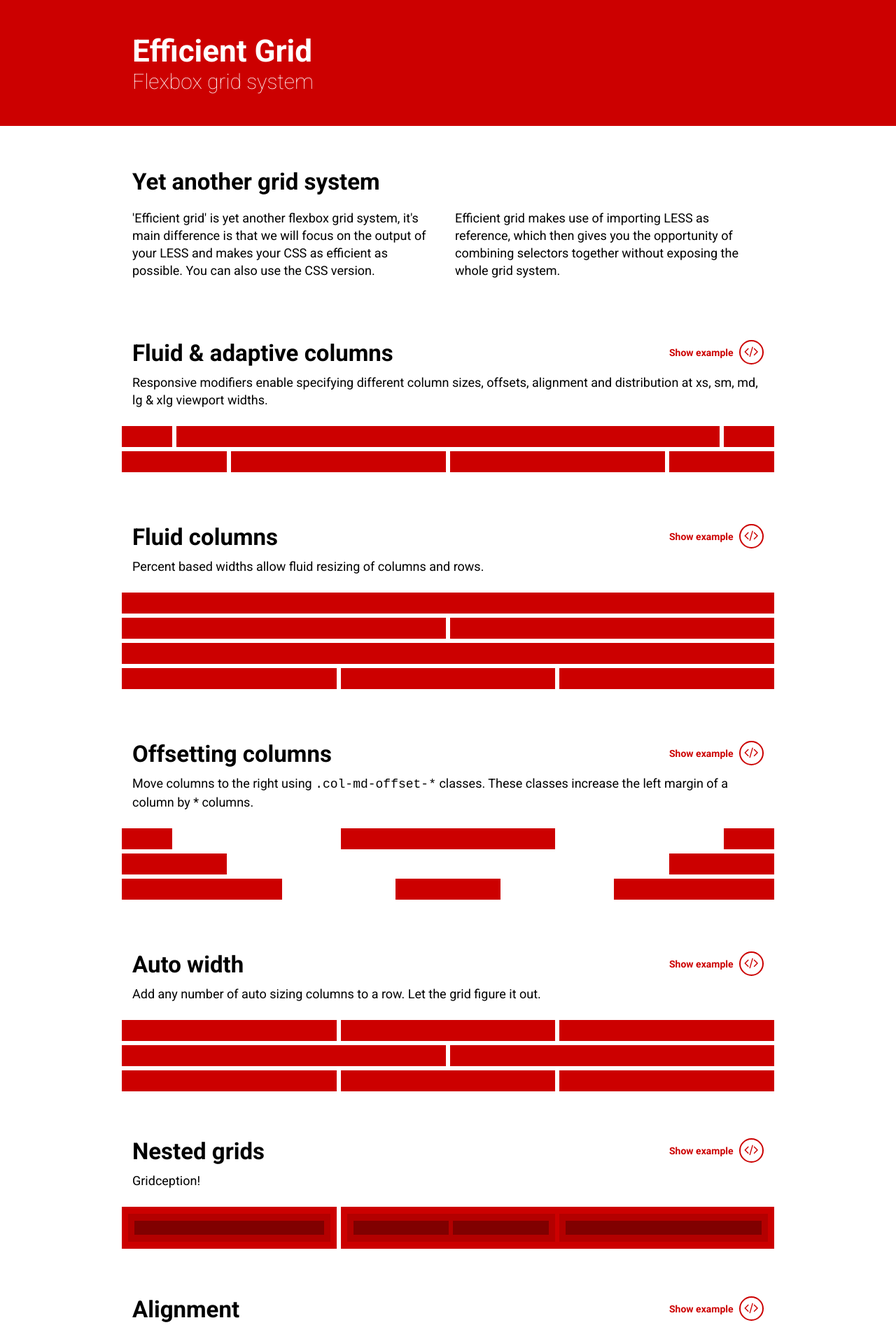
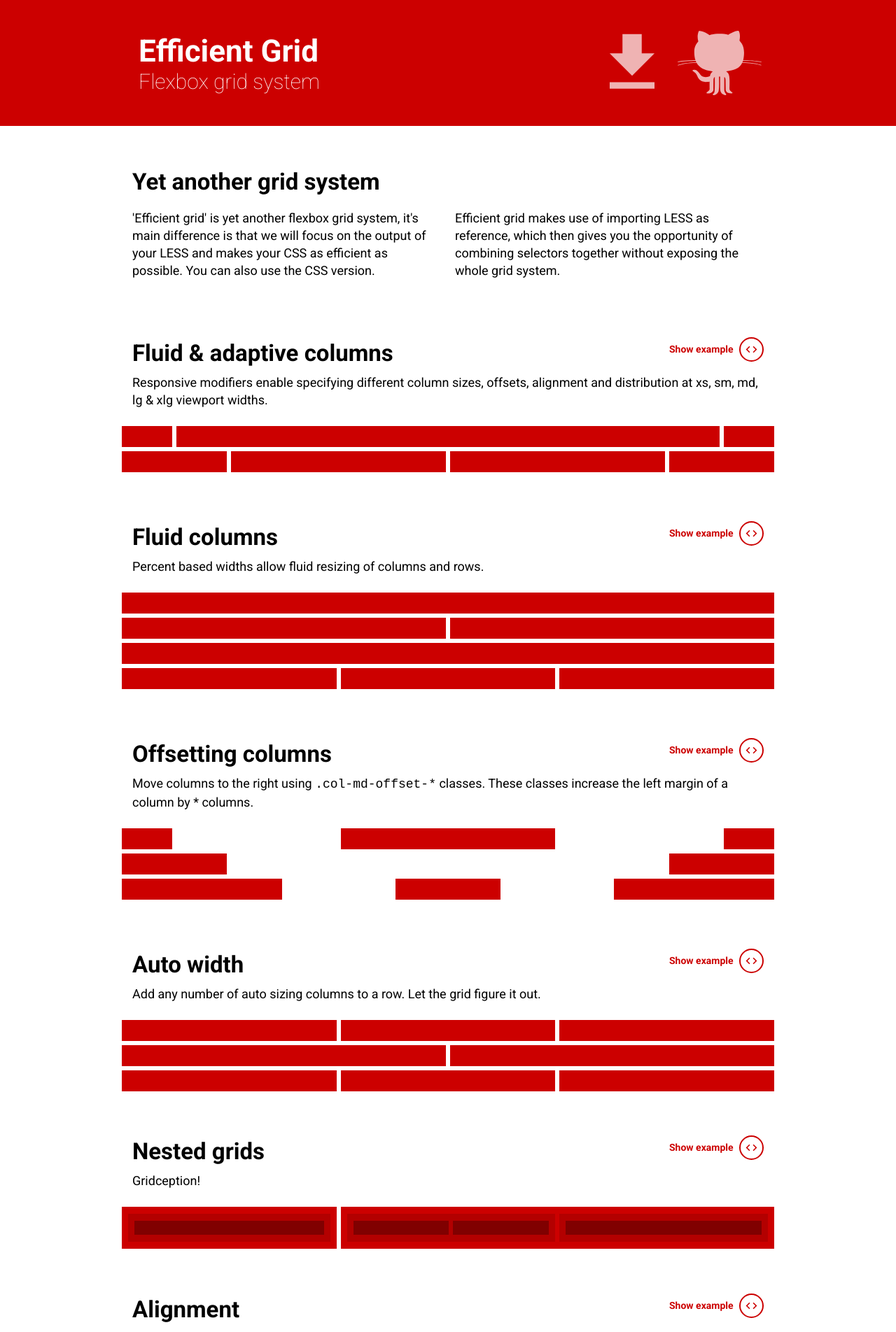
Before and after one commit to BillyBlaze/efficient-grid, a Jekyll site: the page built from index.html, in a window 1280 px wide. Shown: the top 1904 px of the page at 70% size. Built offline with Jekyll 4.4.1, drawn with Linux system fonts in a browser that asks for light colours; nearby versions of some CDN libraries.

Commit message:
Add download and github link

```diff
--- /dev/null
+++ b/_includes/github.html
@@ -0,0 +1,27 @@
+<?xml version="1.0" encoding="iso-8859-1"?>
+<!DOCTYPE svg PUBLIC "-//W3C//DTD SVG 1.1//EN" "http://www.w3.org/Graphics/SVG/1.1/DTD/svg11.dtd">
+<svg
+ version="1.1" xmlns="http://www.w3.org/2000/svg" xmlns:xlink="http://www.w3.org/1999/xlink" x="0px" y="0px" width="512px"
+	 height="512px" viewBox="0 0 512 512" enable-background="new 0 0 512 512" xml:space="preserve"
+><g id="5151e0c8492e5103c096af88a5006e1e"><g></g><path id="XMLID_1_" display="inline" d="M6.962,266.753c22.59-5.641,53.305-13.324,107.118-14.753
+		c-1.487-2.974-2.83-6.053-4.019-9.228c-20.94-0.182-85.43,2.792-107.521,8.25c-0.125,0.039-0.259,0.048-0.393,0.048
+		c-0.739,0-1.42-0.508-1.602-1.256c-0.211-0.873,0.326-1.774,1.208-1.995c21.89-5.41,84.825-8.413,107.118-8.355
+		c-5.017-14.753-7.233-31.655-7.233-50.523c0-33.516,10.437-46.159,24.46-64.02c-10.724-38.197,3.847-64.307,3.847-64.307
+		s22.533-4.671,65.132,25.832c23.089-9.89,84.647-10.714,113.77-2.196c17.88-11.818,50.571-28.585,63.77-23.895
+		c3.568,5.755,11.262,22.513,4.662,59.348c4.489,8.077,27.761,25.286,27.856,73.928c-0.384,17.938-2.245,33.084-5.698,45.899
+		c55.54-0.47,88.212,4.115,110.715,8.259c0.883,0.182,1.478,1.036,1.324,1.928c-0.153,0.787-0.844,1.353-1.611,1.353
+		c-0.115,0-0.211-0.009-0.326-0.019c-22.466-4.163-55.194-8.729-111.061-8.221c-0.979,3.252-2.072,6.341-3.262,9.286
+		c19.013,0.633,71.233,2.667,113.823,15.693c0.883,0.269,1.362,1.189,1.094,2.072c-0.211,0.7-0.863,1.16-1.573,1.16
+		c-0.153,0-0.326-0.019-0.479-0.076c-43.185-13.199-96.538-15.012-114.283-15.598c-15.444,33.929-47.118,46.59-98.322,51.856
+		c16.595,10.446,21.353,23.548,21.353,59.003c0,35.453-0.479,40.211-0.364,48.363c0.173,13.383,19.779,19.789,19.051,24.096
+		c-0.729,4.299-16.403,3.607-23.731,1.047c-20.758-7.232-18.687-24.5-18.687-24.5l-0.69-47.404c0,0,1.42-25.516-8-25.516
+		c0,5.131,0,59.242,0,77.592c0,16.863,11.799,21.986,11.799,28.221c0,10.715-21.563-1.016-28.202-7.703
+		c-10.134-10.168-8.982-31.73-8.733-48.785c0.23-16.471-0.153-52.49-0.153-52.49l-6.877,0.145c0,0,2.82,78.686-3.626,93.025
+		c-8.335,18.408-33.477,24.74-33.477,16.355c0-5.641,6.196-3.846,9.621-16.488c2.925-10.754,1.928-90.975,1.928-90.975
+		s-8.057,4.768-8.057,19.789c0,6.877-0.192,46.158-0.192,57.852c0,14.705-20.883,23.078-30.917,23.078
+		c-5.084,0-11.405-0.248-11.405-2.943c0-6.801,19.099-10.793,19.099-24.941c0-12.268-0.269-43.826-0.269-43.826
+		s-9.631,1.648-23.367,1.648c-34.628,0-45.583-22.1-50.792-34.465c-6.782-16.105-15.578-23.673-24.921-29.717
+		c-5.736-3.712-7.06-8.096-0.422-9.343c30.657-5.774,38.494,34.763,58.964,41.218c14.609,4.615,33.391,2.619,42.734-3.424
+		c1.238-12.385,10.159-23.089,17.593-28.729c-52.067-4.998-82.936-23.079-98.936-52.145c-54.466,1.305-85.372,9.036-108.029,14.695
+		c-1.65,0.413-3.261,0.815-4.815,1.209c-0.134,0.028-0.269,0.038-0.403,0.038c-0.739,0-1.41-0.499-1.602-1.247
+		c-0.221-0.882,0.326-1.784,1.209-2.005C3.72,267.567,5.322,267.175,6.962,266.753z"></path></g></svg>
--- a/_includes/head.html
+++ b/_includes/head.html
@@ -8,7 +8,7 @@
 
 	<link href="https://fonts.googleapis.com/css?family=Roboto:400,100,700,400italic" rel="stylesheet" type="text/css">
 
-	<link rel="stylesheet" href="https://maxcdn.bootstrapcdn.com/font-awesome/4.6.2/css/font-awesome.min.css">
+	<link href="https://fonts.googleapis.com/icon?family=Material+Icons" rel="stylesheet">
 	<link rel="stylesheet" href="{{ "/css/normalize.css" | prepend: site.baseurl }}">
 	<link rel="stylesheet" href="{{ "/css/main.css" | prepend: site.baseurl }}">
 	<link rel="stylesheet" href="{{ "/css/grid.css" | prepend: site.baseurl }}">
--- a/_includes/header.html
+++ b/_includes/header.html
@@ -1,8 +1,14 @@
 <header class="row fluid middle-xs">
-	<div class="col-xs-12">
-		<h1>
-			<strong>{{ site.title }}</strong>
-			<small>{{ site.description }}</small>
-		</h1>
+	<div class="col-xs-12 nested">
+		<div class="row middle-xs">
+			<div class="col">
+				<h1>
+					<strong>{{ site.title }}</strong>
+					<small>{{ site.description }}</small>
+				</h1>
+			</div>
+			<a href="https://github.com/BillyBlaze/efficient-grid/archive/master.zip" class="col shrink-xs"><i class="material-icons">file_download</i></a>
+			<a href="https://github.com/BillyBlaze/efficient-grid" class="col shrink-xs">{% include github.html %}</a>
+		</div>
 	</div>
 </header>
--- a/_sass/_layout.scss
+++ b/_sass/_layout.scss
@@ -51,12 +51,18 @@ h3 {
 	font-size: 18px;
 	text-align: left;
 }
+.shrink-xs {
+	flex-grow: 0 !important;
+	flex-shrink: 1 !important;
+}
 header {
 	background: $main-color;
 	min-height: 180px;
 	margin-bottom: 60px;
+	padding: 20px 0;
 
 	h1 {
+		white-space: nowrap;
 		color: white;
 		margin: 0;
 	}
@@ -65,6 +71,53 @@ header {
 		padding: 0 15rem;
 		max-width: 992px;
 		margin: 0 auto;
+	}
+
+	a {
+		color: white;
+		fill: white;
+		min-width: 120px;
+		max-width: 120px;
+		height: 120px;
+		display: block;
+		opacity: .7;
+
+		&:hover {
+			opacity: 1;
+		}
+
+		svg {
+			width: inherit;
+			height: inherit;
+		}
+		i.material-icons {
+			font-size: 110px;
+			line-height: 120px;
+		}
+	}
+
+	@media (max-width: 650px) {
+		a {
+			text-align: center;
+			min-width: 70px;
+			max-width: 70px;
+			height: 70px;
+
+			i.material-icons {
+				line-height: 70px;
+				font-size: 60px;
+			}
+		}
+	}
+	@media (max-width: 540px) {
+		h1 {
+			margin-bottom: 20px;
+			text-align: center;
+		}
+		a {
+			flex: 1 1 50% !important;
+			max-width: 50% !important;
+		}
 	}
 }
 
@@ -205,7 +258,7 @@ footer {
 		border-radius: 50%;
 		width: 35px;
 		height: 35px;
-		padding: 5px;
+		padding: 6px;
 		font-size: 19px;
 	}
 }
@@ -214,10 +267,12 @@ h2 .btn {
 	font-size: 14px;
 	float: right;
 	color: $main-color;
-	margin-top: 1px;
 
 	i {
 		margin-left: 5px;
+		margin-top: -8px;
+		position: relative;
+		top: 5px;
 	}
 
 	@media (max-width: 540px) {
--- a/js/examples.js
+++ b/js/examples.js
@@ -3,7 +3,7 @@ $(function() {
 	$('article h2').each(function(ind, elm) {
 
 		var $elm = $(elm);
-		$('<a href="#">Show example <i class="fa fa-code round" aria-hidden="true"></i></a>').addClass('btn')
+		$('<a href="#">Show example <i class="material-icons round">code</i></a>').addClass('btn')
 			.prependTo($elm)
 			.on("click", function(e) {
 				e.preventDefault();
```
